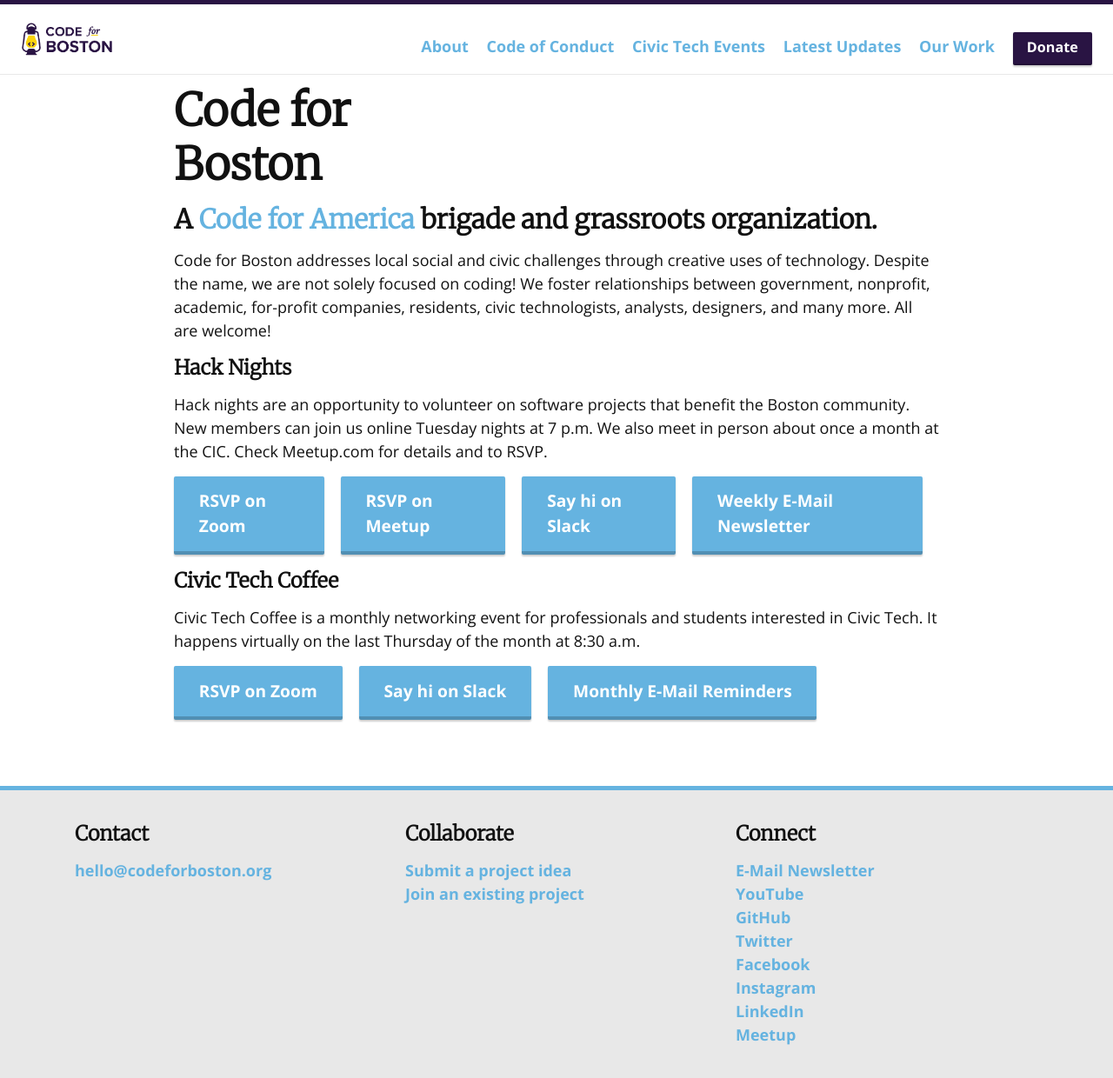
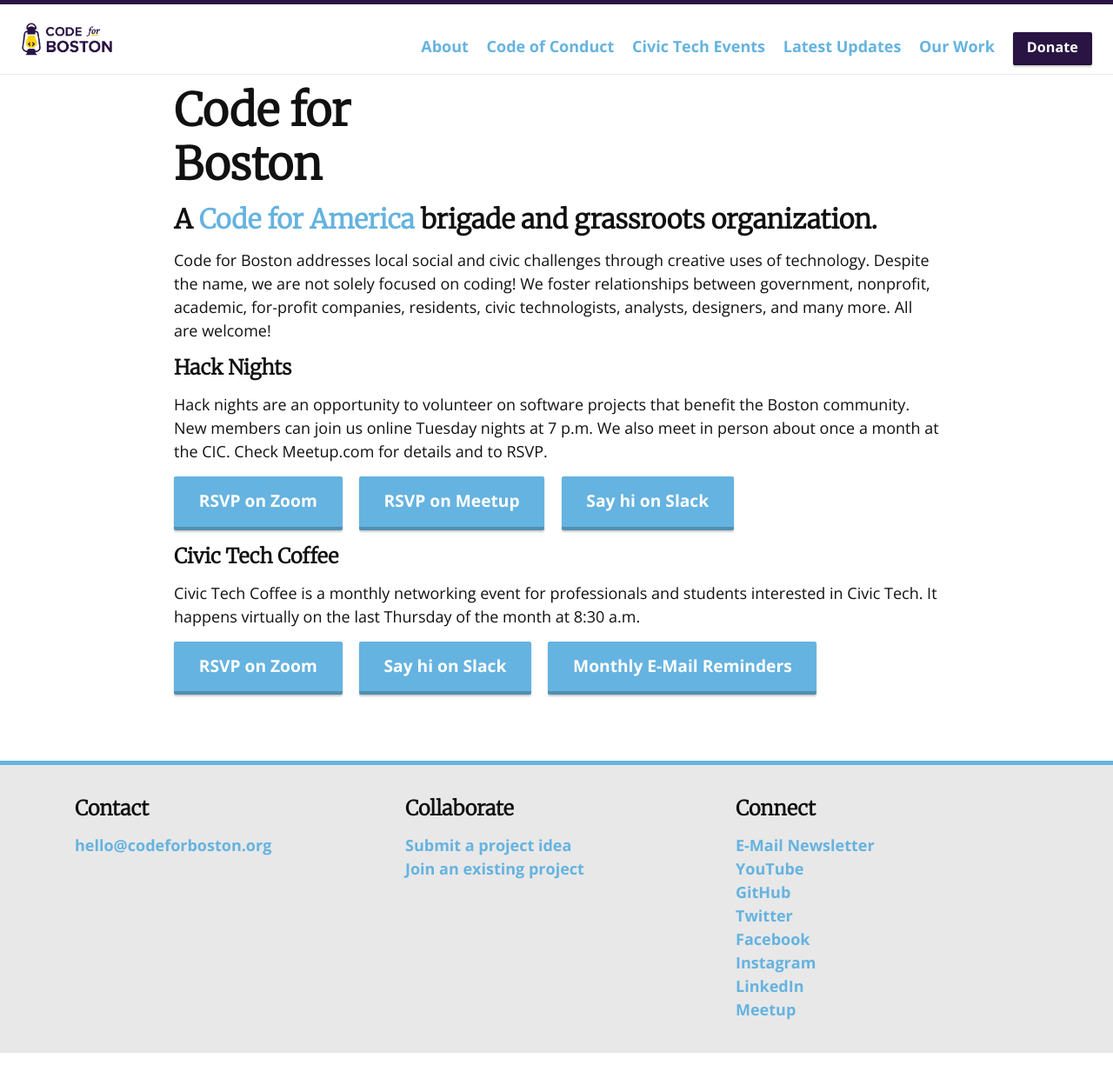
Before and after one commit to codeforboston/codeforboston.org, a Jekyll site: the page built from index.html, in a window 1280 px wide. Shown: the whole page at 87% size. Built offline with Jekyll 4.4.1, drawn with Linux system fonts in a browser that asks for light colours; nearby versions of some CDN libraries; after the commit the page ends 1211 px from its top, so only the background shows below that.

Commit message:
Remove Weekly E-Mail Newsletter
We no longer produce this content.

```diff
--- a/index.html
+++ b/index.html
@@ -39,8 +39,6 @@
       href="{{ site.slack_url }}"
       class="btn-secondary"
       >Say hi on Slack</a>
-    <a href="https://cdn.forms-content.sg-form.com/a1d025e7-35fe-11ec-81c7-aae619d1f5b2"
-      class="btn-secondary">Weekly E-Mail Newsletter</a>
   </div>
 
   <div>
```
